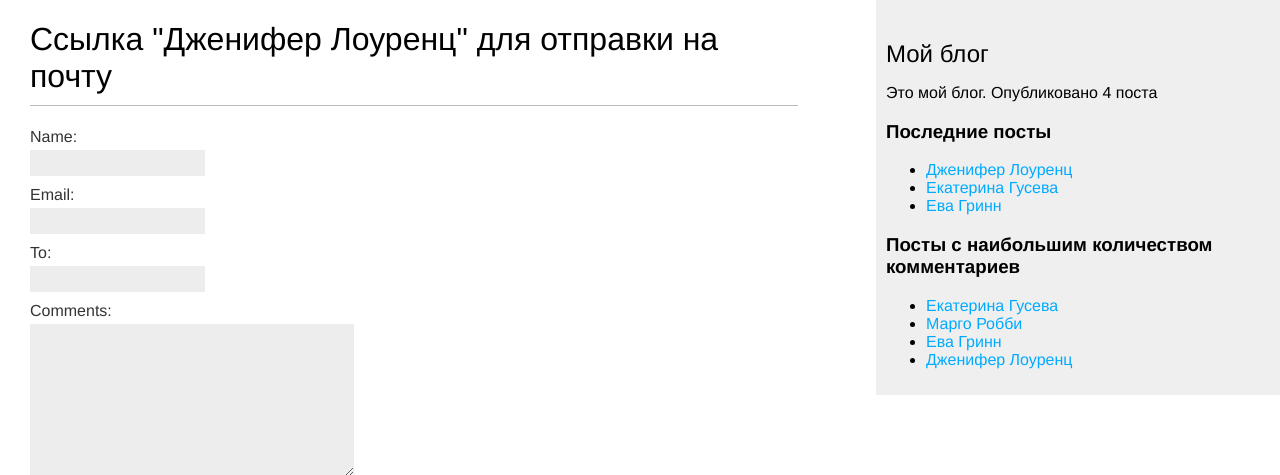
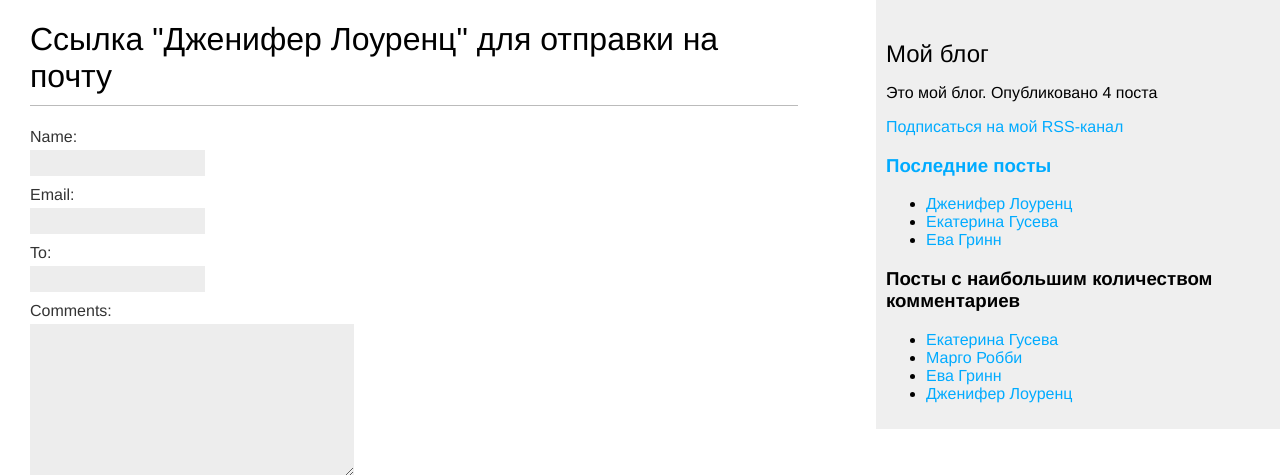
Before and after one commit to DzygunRoman/mysite, a Django app: page /blog/5/share/ in a window 1280 px wide. Shown: the top 475 px of the page. Run offline with Django 5.2, Linux system fonts and the light colour scheme; data comes from the database, SQL or seed files in the repository; parts of the project's set-up code (start-up, migrations or seed data) failed here and were passed over.

Commit message:
создание класса новостной ленты

```diff
--- a/blog/templates/blog/base.html
+++ b/blog/templates/blog/base.html
@@ -16,6 +16,10 @@
        <p>Это мой блог.
        Опубликовано {% total_posts %} поста
        </p>
+       <p>
+           <a href="{% url "blog:post_feed" %}">
+           Подписаться на мой RSS-канал
+       </p>
        <h3>Последние посты</h3>
        {% show_latest_posts 3 %}
        <h3>Посты с наибольшим количеством комментариев</h3>
--- a/blog/urls.py
+++ b/blog/urls.py
@@ -1,5 +1,6 @@
 from django.urls import path
 from . import views
+from .feeds import LatestPostsFeed
 
 app_name = 'blog'  # определяем именное пространство приложения приложения
 
@@ -13,5 +14,5 @@ urlpatterns = [
          name='post_detail'),  # <> - для захвата значений из url-адреса
     path('<int:post_id>/share/', views.post_share, name='post_share'),#шаблон почты
     path('<int:post_id>/comment/', views.post_comment, name='post_comment'),
-
+    path('feed/', LatestPostsFeed(), name='post_feed'),
 ]
```
